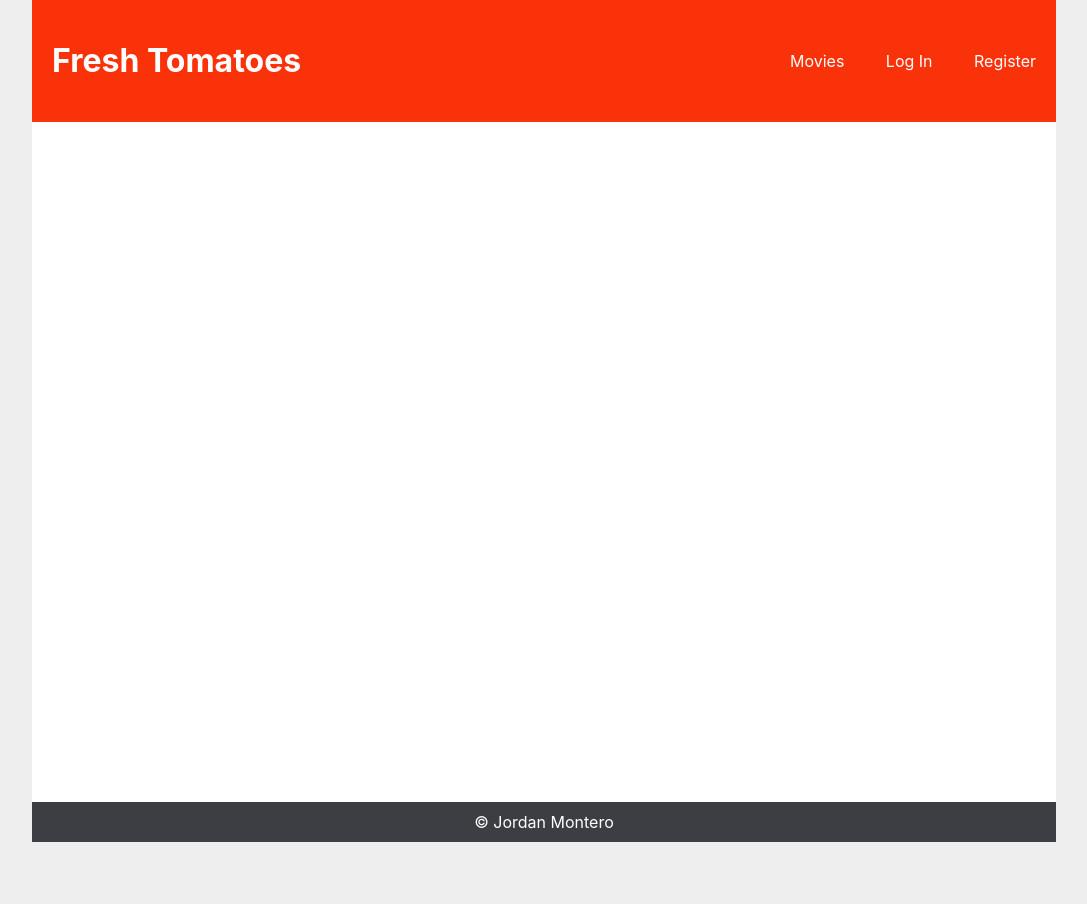
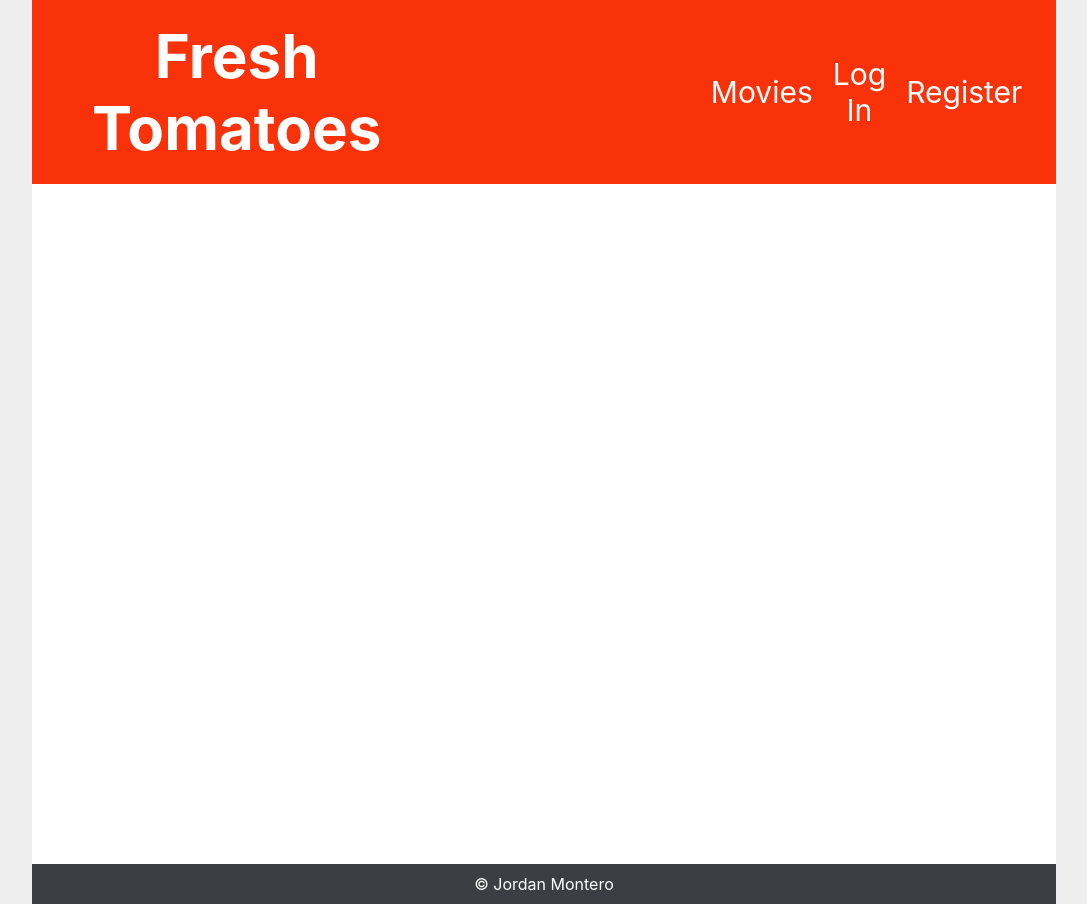
Before and after one commit to Jordanm96/fresh-tomatoes, a React (Create React App) app in the folder client/: page / in a window 1280 px wide. Shown: the whole page, without its empty margins (96-1183 px from the left). Before the commit the page ends 842 px from the top, so only its background shows below. Built offline with nearby package versions, Linux system fonts and the light colour scheme; no server answers.

Commit message:
Header links are decent lookin

```diff
--- a/client/src/components/Nav/Nav.css
+++ b/client/src/components/Nav/Nav.css
@@ -1,10 +1,10 @@
 nav {
   margin: 0 auto;
+  margin-bottom: 20px;
   width: 90%;
   display: flex;
   justify-content: space-evenly;
   padding: 10px 0;
   background-color: #EEEEEE;
   border: 2px solid #707070;
-
 }
--- a/client/src/components/Nav/Nav.jsx
+++ b/client/src/components/Nav/Nav.jsx
@@ -19,6 +19,7 @@ const Nav = (props) => {
       <form className="sort-container" onSubmit={handleSubmit}>
             <label htmlFor="sort">SORT BY:</label>
             <select className="sort" onChange={handleChange}>
+                <option defaultValue>-- Select --</option>
                 <option className="option" value="name-ascending" >&nbsp; Alphabetically, A-Z &nbsp;</option>
                 <option value="name-descending">&nbsp; Alphabetically, Z-A &nbsp;</option>
                 {/* <option value="price-ascending">&nbsp; Price, low to high &nbsp;</option> */}
@@ -35,6 +36,7 @@ const Nav = (props) => {
       <form className="sort-container" onSubmit={handleSubmit}>
         <label htmlFor="sort">SORT BY:</label>
             <select className="sort" onChange={handleChange}>
+                <option defaultValue>-- Select --</option>
                 <option className="option" value="name-ascending" >&nbsp; Alphabetically, A-Z &nbsp;</option>
                 <option value="name-descending">&nbsp; Alphabetically, Z-A &nbsp;</option>
                 {/* <option value="price-ascending">&nbsp; Price, low to high &nbsp;</option> */}
--- a/client/src/components/shared/Header/Header.css
+++ b/client/src/components/shared/Header/Header.css
@@ -9,8 +9,29 @@ header {
 header a {
   color: white;
 }
+h1 {
+  margin-top: 0;
+  margin-bottom: 0;
+  margin-left: 40px;
+  font-size: 60px;
+}
+.hi {
+  margin-top: 0;
+}
 .links {
   display: flex;
-  justify-content: space-between;
-  width: 25%;
+  justify-content: space-around;
+  align-items: center;
+  width: 30%;
+  font-size: 30px;
+  margin-right: 40px;
 }
+.links a{
+  padding: 10px;
+}
+.links a:hover {
+  color: black;
+  background-color: white;
+  border-radius: 10%;
+  /* padding: 10px; */
+}
--- a/client/src/components/shared/Header/Header.jsx
+++ b/client/src/components/shared/Header/Header.jsx
@@ -8,15 +8,16 @@ const Header = (props) => {
   return (
     <header>
       <Link to="/movies">
-      <h1>Fresh Tomatoes</h1>
+        <div className='title'>
+        <h1>Fresh</h1>
+        <h1>Tomatoes</h1>
+        </div>
       </Link>
       {currentUser ? (
         <div className='links'>
+          <p className='hi'>Hi, {currentUser.username}</p>
           <Link to="/movies">Movies</Link>
-          <p>Hi, {currentUser.username}</p>
-          <Link to='/movies'>
-          <button onClick={handleLogout}>LOG OUT</button>
-          </Link>
+          <Link to='/movies' onClick={handleLogout}>Log Out</Link>
         </div>
       ) : (
         <div className='links'>
--- a/client/src/screens/MoviesAll/MoviesAll.jsx
+++ b/client/src/screens/MoviesAll/MoviesAll.jsx
@@ -42,7 +42,7 @@ const MoviesAll = (props) => {
                     </p>
                   </>
                 )}
-                <p>{movie.title}</p>
+                <p>{movie.title.length >= 16 ? `${movie.title.substring(0,17)}...` : movie.title} </p>
               </div>
             </div>
           </Link>
```
